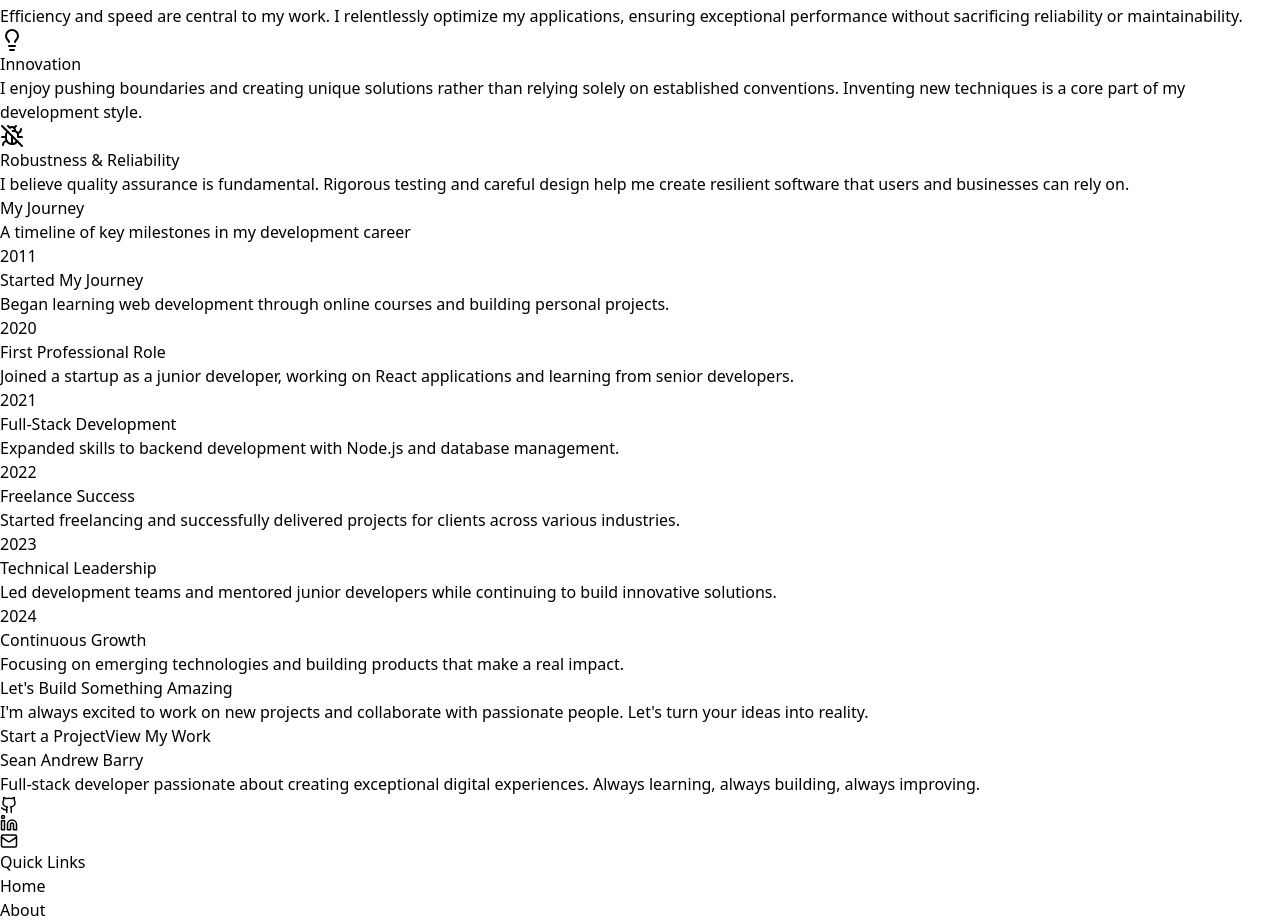
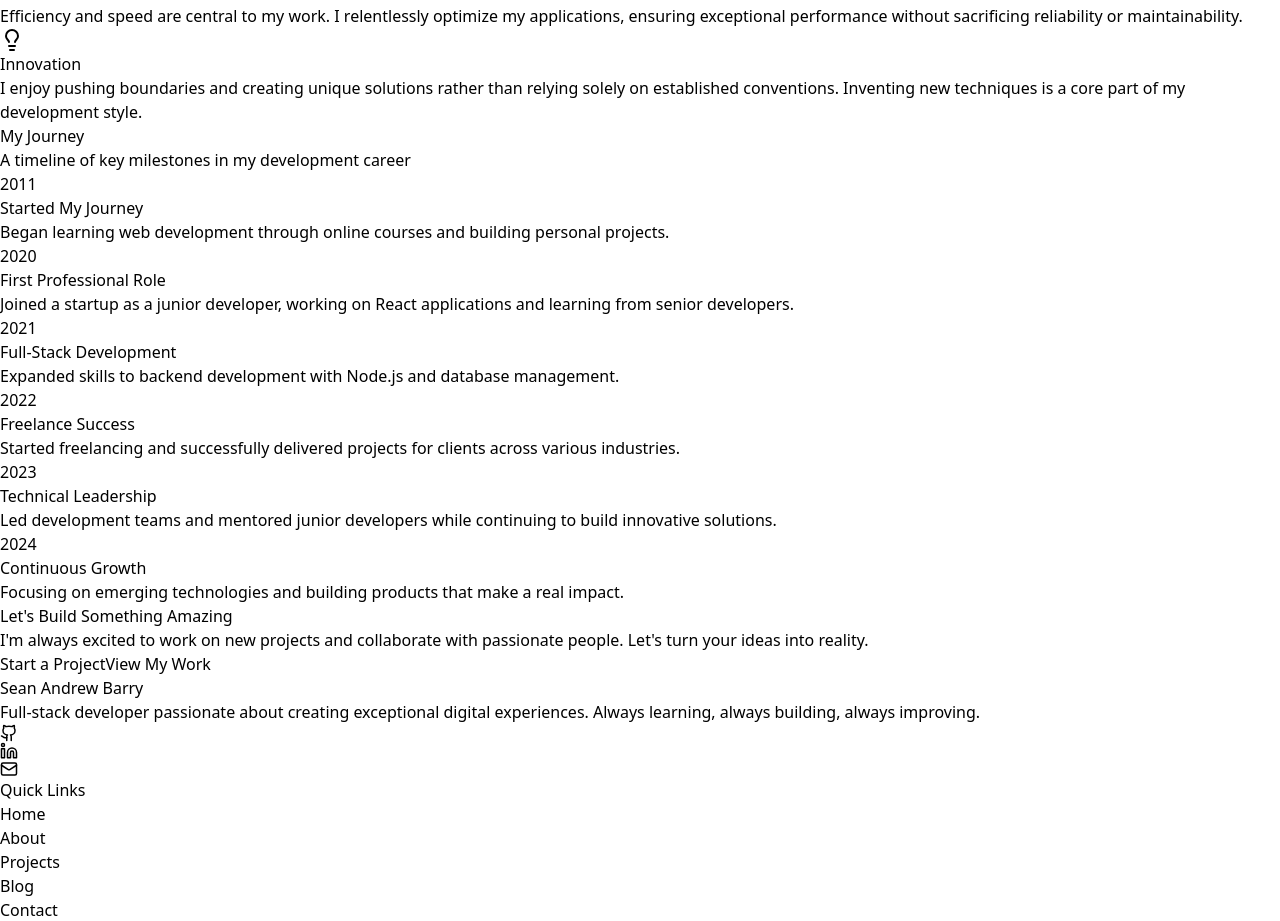
Before and after one commit to sean-andrew-barry/portfolio, a React (Vite) app: page /about in a window 1280 px wide. Shown: the part 2004-2925 px from the top of the page. Built offline with nearby package versions, Linux system fonts and the light colour scheme.

Commit message:
Sticking to just 4 values

```diff
--- a/src/data/developerValues.js
+++ b/src/data/developerValues.js
@@ -21,9 +21,9 @@ export const developerValues = [
     title: 'Innovation',
     description: 'I enjoy pushing boundaries and creating unique solutions rather than relying solely on established conventions. Inventing new techniques is a core part of my development style.'
   },
-  {
-    icon: BugOff,
-    title: 'Robustness & Reliability',
-    description: 'I believe quality assurance is fundamental. Rigorous testing and careful design help me create resilient software that users and businesses can rely on.'
-  }
+  // {
+  //   icon: BugOff,
+  //   title: 'Robustness & Reliability',
+  //   description: 'I believe quality assurance is fundamental. Rigorous testing and careful design help me create resilient software that users and businesses can rely on.'
+  // }
 ];
```
